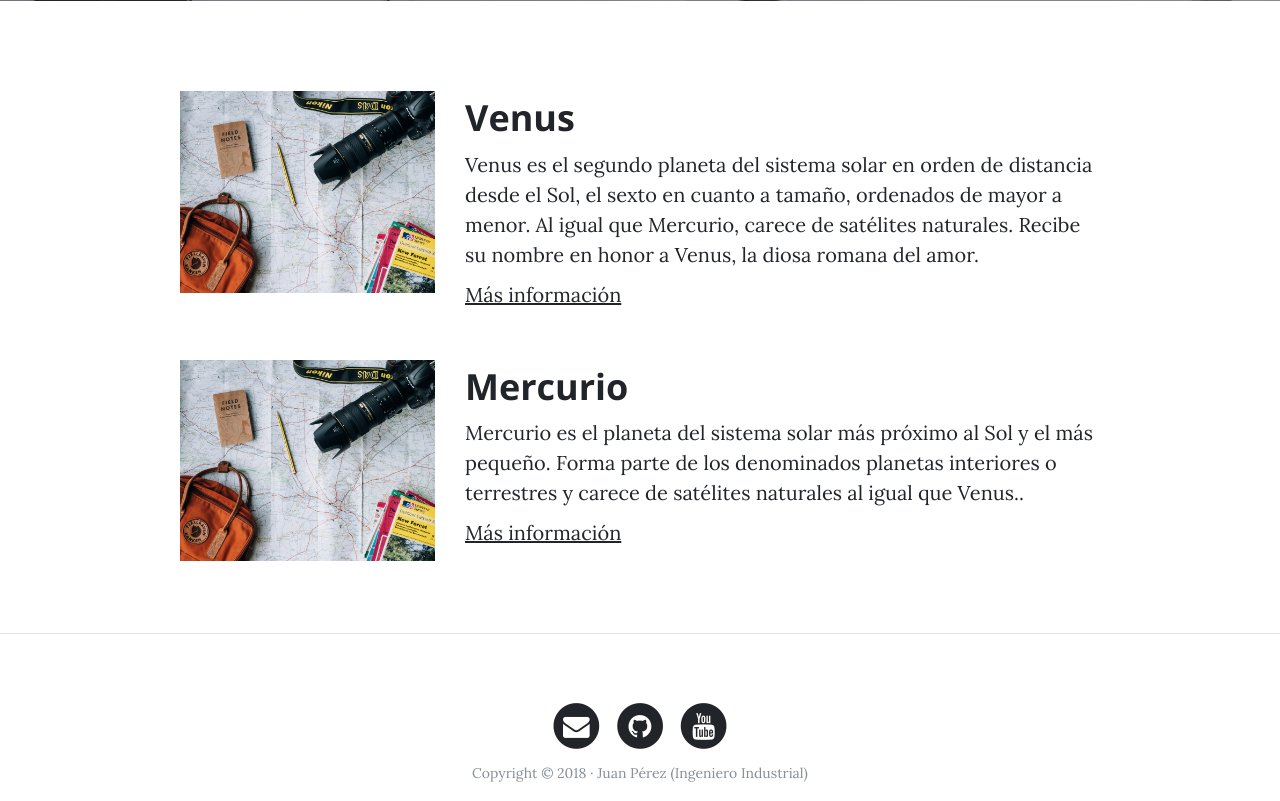
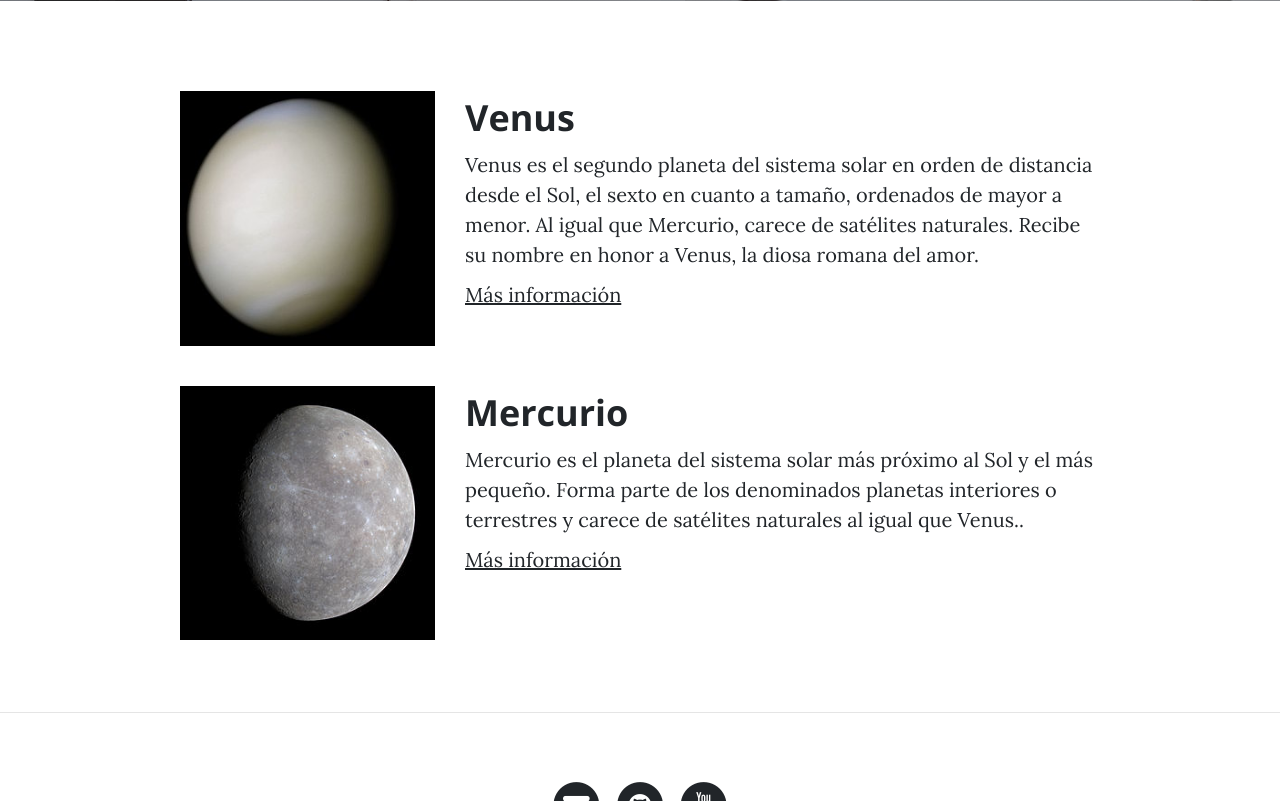
Before and after one commit to jcarmon4/webpersonal, a Django app: page /portfolio/ in a window 1280 px wide. Shown: the part 531-1332 px from the top of the page. Run offline with Django 3.2, Linux system fonts and the light colour scheme; data comes from the database, SQL or seed files in the repository; some libraries are stand-ins or nearby versions.

Commit message:
{{project.image.url}} para recuperar la url correcta de la imagen, se accede al .url

```diff
--- a/portfolio/templates/portfolio/portfolio.html
+++ b/portfolio/templates/portfolio/portfolio.html
@@ -8,7 +8,7 @@
     <!-- Proyecto -->
     <div class="row project">
         <div class="col-lg-3 col-md-4 offset-lg-1">
-            <img class="img-fluid" src="{% static 'core/img/about-bg.jpg' %}" alt="">
+            <img class="img-fluid" src="{{project.image.url}}" alt="">
         </div>
       <div class="col-lg-7 col-md-8">
             <h2 class="section-heading title">{{project.title}}</h2>
```
